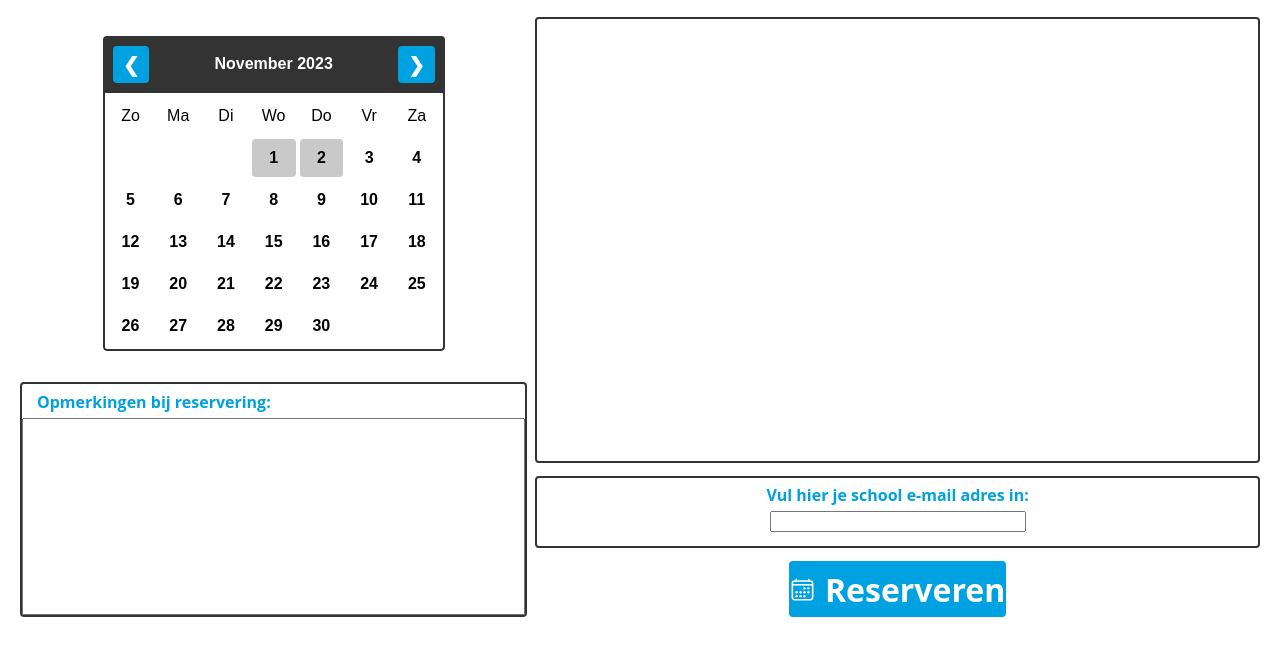
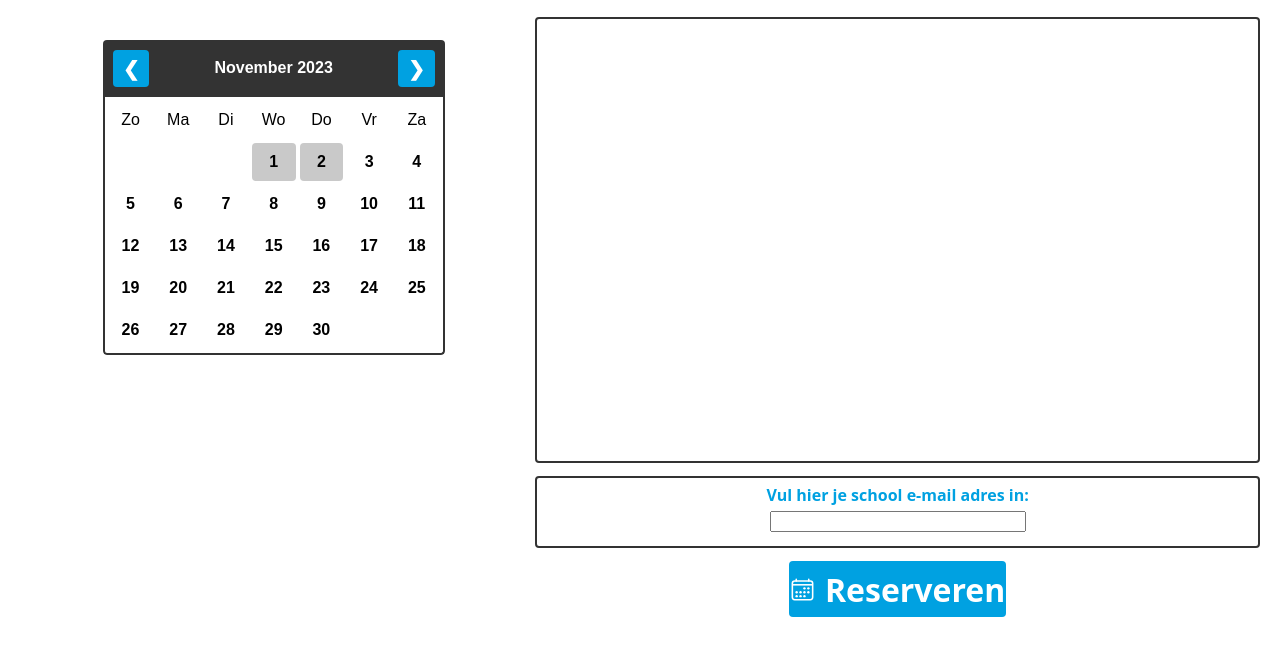
Before and after one commit to DragonStruck/dtm-reserveringen, a website: page src/main/resources/static/html/cart.html in a window 1280 px wide. Shown: the part 74-730 px from the top of the page. Drawn offline with Linux system fonts and the light colour scheme; no server answers.

Commit message:
cart update

```diff
--- a/src/main/resources/static/html/cart.html
+++ b/src/main/resources/static/html/cart.html
@@ -58,10 +58,10 @@
                         <div class="calendar-days" id="calendarDays"></div>
                     </div>
                 </div>
-                <div class="dataConfirmContainer">
-                    <h5 id="enterNotesTitle">Opmerkingen bij reservering:</h5>
-                    <textarea name="info" id="info-display" cols="60" rows="10"></textarea>
-                </div>
+<!--                <div class="dataConfirmContainer">-->
+<!--                    <h5 id="enterNotesTitle">Opmerkingen bij reservering:</h5>-->
+<!--                    <textarea name="info" id="info-display" cols="60" rows="10"></textarea>-->
+<!--                </div>        -->
             </div>
             <div class="textContainer">
                     <div class="cartContainer">
```
Also changed, not shown: README.md.
